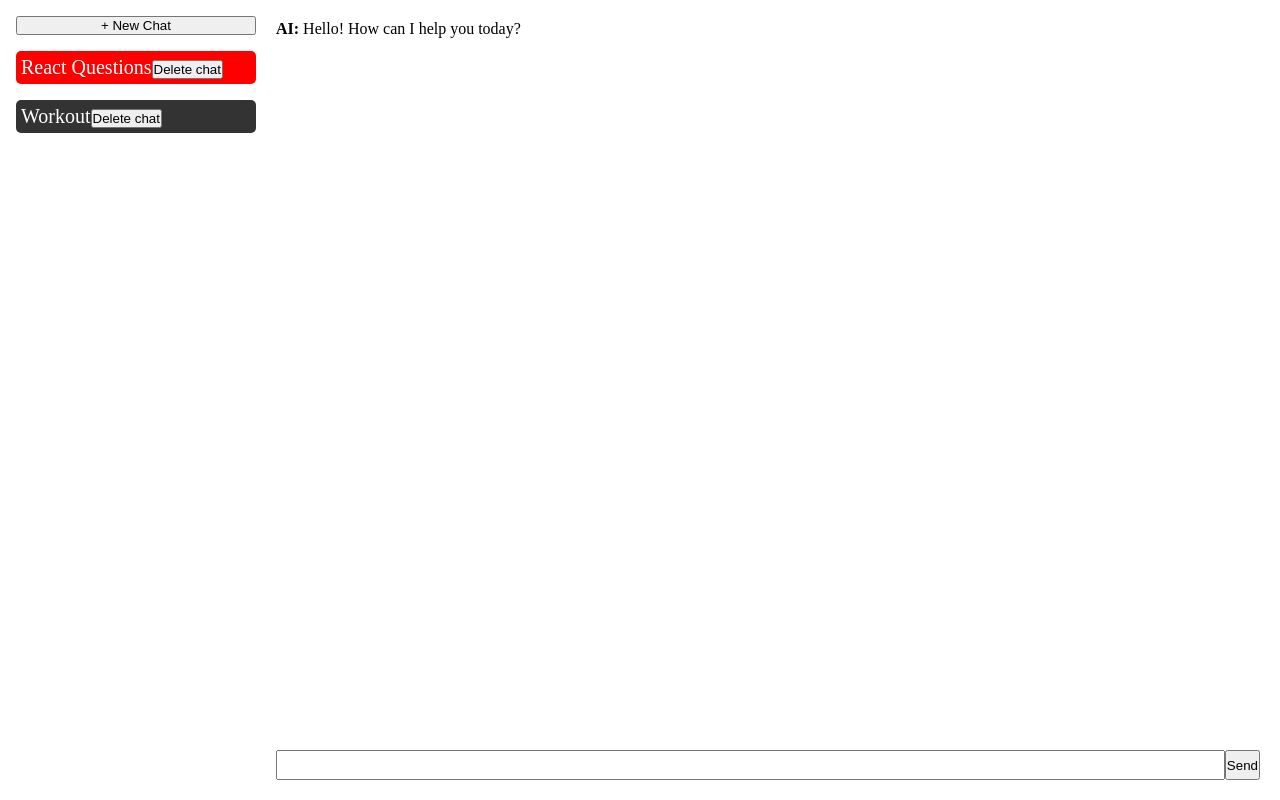
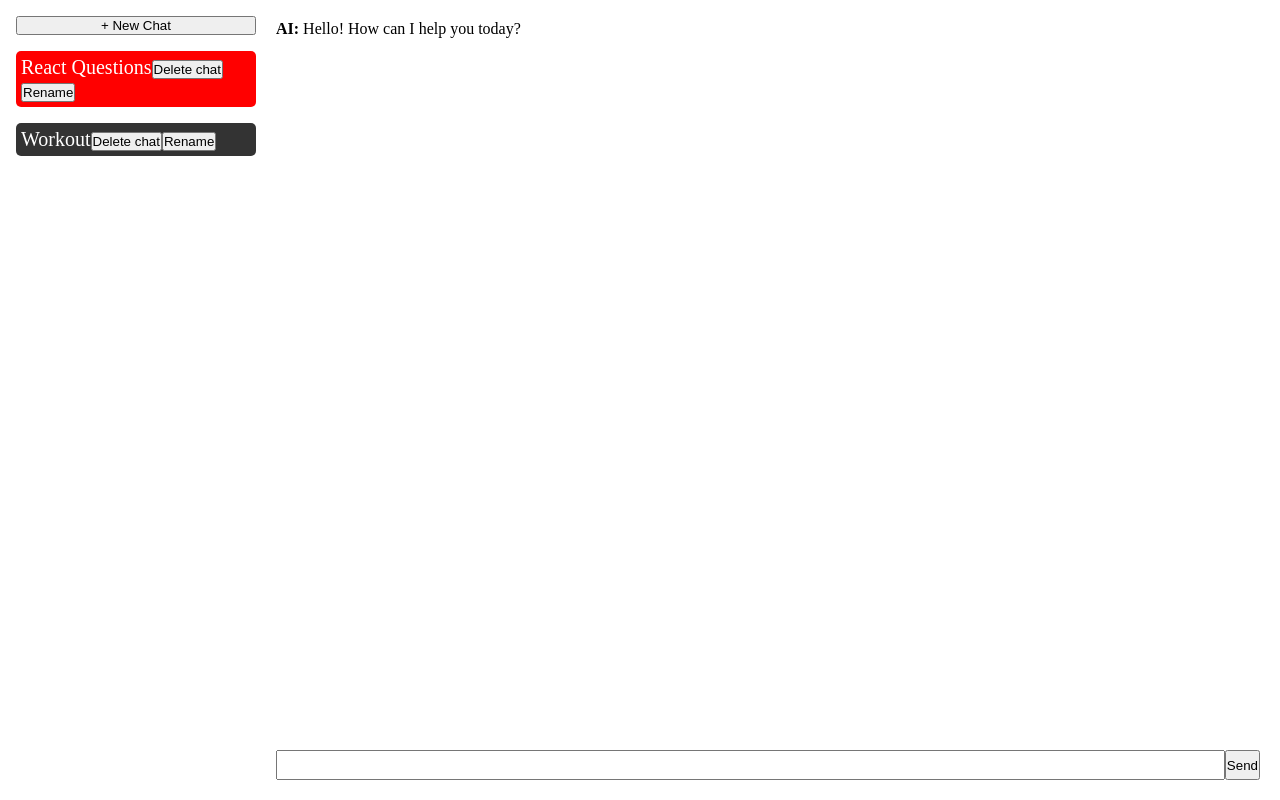
Before and after one commit to kindBob/smartchat-ai, a React (Vite) app in the folder frontend/: page / in a window 1280 px wide. Built offline with nearby package versions, Linux system fonts and the light colour scheme.

Commit message:
feat: add renaming chats feature

```diff
--- a/frontend/src/components/Sidebar.tsx
+++ b/frontend/src/components/Sidebar.tsx
@@ -1,3 +1,4 @@
+import { useState } from "react";
 import type { ChatType } from "../types/Chat";
 import "./Sidebar.scss";
 
@@ -7,9 +8,13 @@ type SidebarProps = {
     onSelectChat: (id: string) => void;
     onNewChat: () => void;
     onDeleteChat: (id: string) => void;
+    onRenameChat: (id: string, newTitle: string) => void;
 };
 
-function Sidebar({ chats, activeChatId, onSelectChat, onNewChat, onDeleteChat }: SidebarProps) {
+function Sidebar({ chats, activeChatId, onSelectChat, onNewChat, onDeleteChat, onRenameChat }: SidebarProps) {
+    const [renamingChatId, setRenamingChatId] = useState<string | null>(null);
+    const [renamingChatValue, setRenamingChatValue] = useState("");
+
     return (
         <aside className="sidebar">
             <button onClick={onNewChat}>+ New Chat</button>
@@ -19,13 +24,38 @@ function Sidebar({ chats, activeChatId, onSelectChat, onNewChat, onDeleteChat }:
                     className={"sidebar__chat" + (chat.id === activeChatId ? " active" : "")}
                     key={chat.id}
                     onClick={() => onSelectChat(chat.id)}>
-                    {chat.title}
+                    {renamingChatId === chat.id ? (
+                        <input
+                            value={renamingChatValue}
+                            onChange={(e) => setRenamingChatValue(e.target.value)}
+                            onKeyDown={(e) => {
+                                if (e.key === "Enter") {
+                                    if (renamingChatValue.trim() !== "")
+                                        onRenameChat(chat.id, renamingChatValue.trim());
+
+                                    setRenamingChatId(null);
+                                } else if (e.key === "Escape") {
+                                    setRenamingChatId(null);
+                                }
+                            }}
+                        />
+                    ) : (
+                        chat.title
+                    )}
                     <button
                         onClick={(e) => {
                             e.stopPropagation();
                             onDeleteChat(chat.id);
                         }}>
                         Delete chat
+                    </button>
+
+                    <button
+                        onClick={() => {
+                            setRenamingChatId(chat.id);
+                            setRenamingChatValue(chat.title);
+                        }}>
+                        Rename
                     </button>
                 </div>
             ))}
--- a/frontend/src/pages/Home.tsx
+++ b/frontend/src/pages/Home.tsx
@@ -102,6 +102,10 @@ function Home() {
         if (id === activeChatId) {
             setActiveChatId(newChats[newChats.length - 1].id);
         }
+    }
+
+    function renameChat(id: string, newTitle: string) {
+        setChats((prev) => prev.map((chat) => (chat.id === id ? { ...chat, title: newTitle } : chat)));
     }
 
     function selectChat(id: string) {
@@ -263,6 +267,7 @@ function Home() {
                 onSelectChat={selectChat}
                 activeChatId={activeChatId}
                 onDeleteChat={deleteChat}
+                onRenameChat={renameChat}
             />
             <Chat chat={activeChat} onSend={sendMessage} />
         </main>
```
